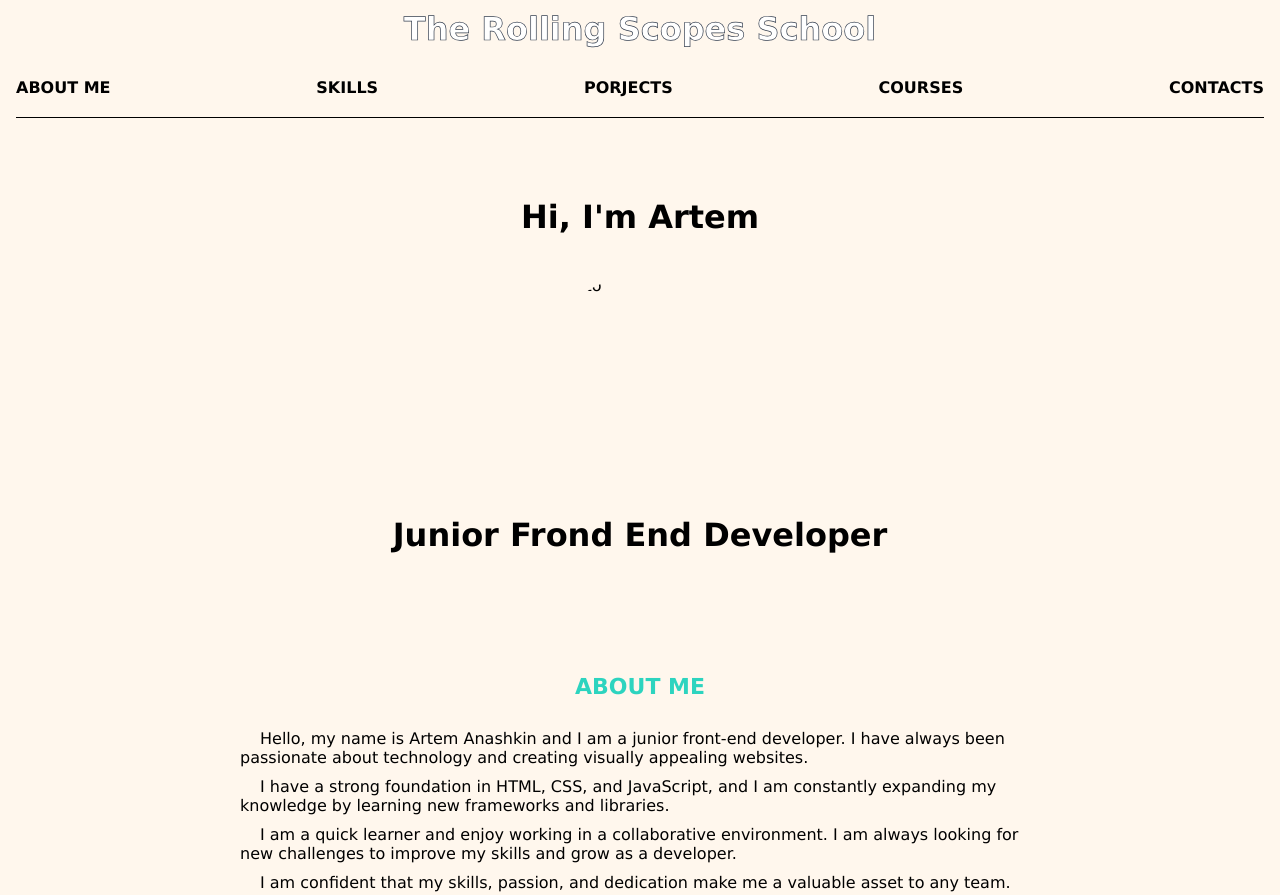
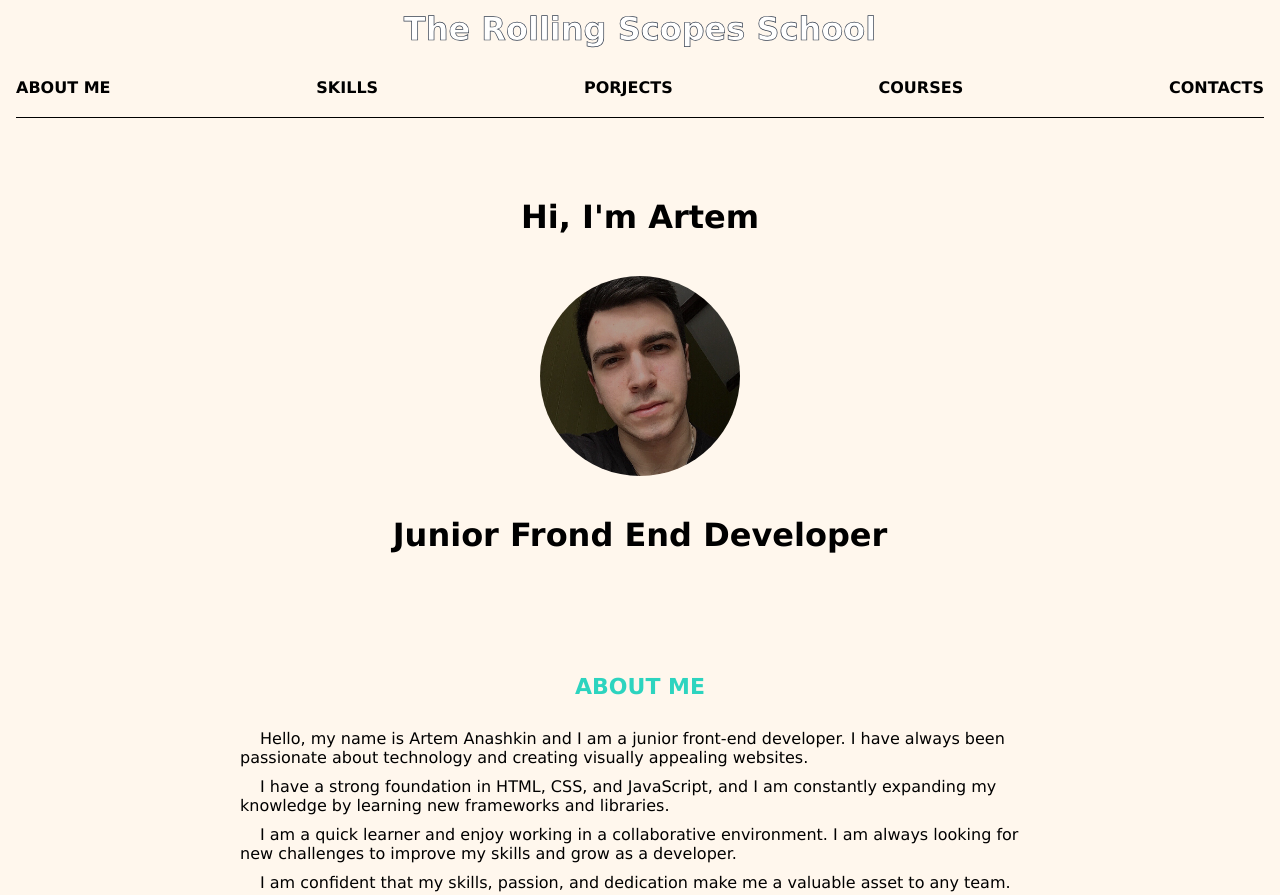
Before and after one commit to AnashkinArtem/rsschool-cv, a plain HTML site: page index.html in a window 1280 px wide. Shown: the top 895 px of the page. Drawn offline with Linux system fonts and the light colour scheme; the site is published under a folder, as on GitHub Pages, so addresses that start at the root find nothing.

Commit message:
refactor: change path for about image

```diff
--- a/index.html
+++ b/index.html
@@ -34,7 +34,7 @@
         </nav>
         <section  class="promo">
             <h2>Hi, I'm Artem</h2>
-            <img src="/img/about__photo.jpg" alt="Photo" class="promo__img">
+            <img src="img/about__photo.jpg" alt="Photo" class="promo__img">
             <h2>Junior Frond End Developer</h2>
         </section>
         <section id="about">
```
